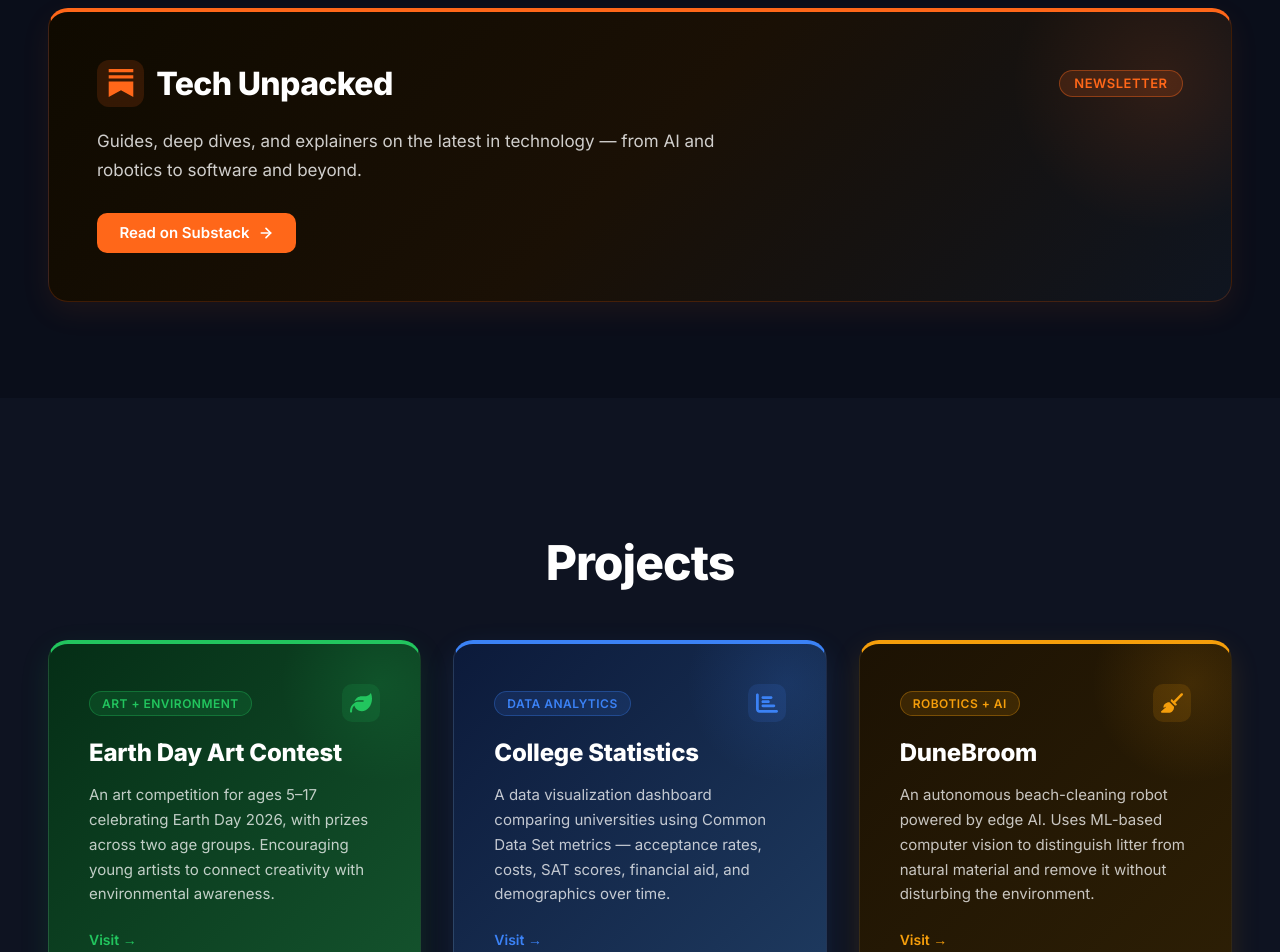
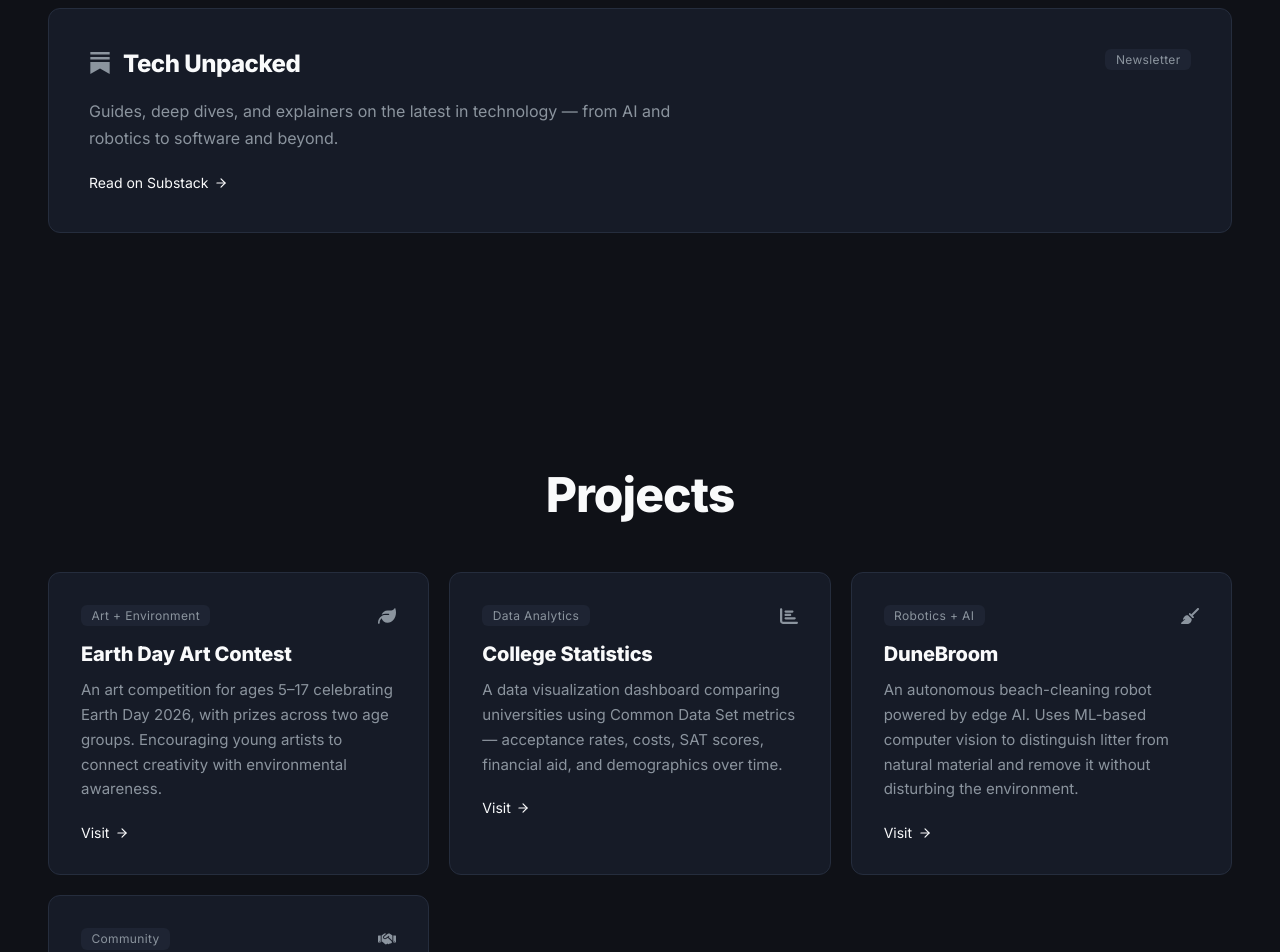
Before and after one commit to groverneev/Neev_Website, a Next.js app: page / in a window 1280 px wide. Shown: the part 980-1932 px from the top of the page. Built offline with nearby package versions, Linux system fonts and the light colour scheme.

Commit message:
much more modern theme

```diff
--- a/components/BlogSection.tsx
+++ b/components/BlogSection.tsx
@@ -8,7 +8,7 @@ export default function BlogSection() {
       id="blog"
       style={{
         padding: "6rem 2rem",
-        background: "#0a0e1a",
+        background: "#0f1117",
         textAlign: "center",
       }}
     >
@@ -16,7 +16,7 @@ export default function BlogSection() {
         style={{
           fontSize: 48,
           fontWeight: 700,
-          color: "#fff",
+          color: "#f9fafb",
           marginBottom: "3rem",
           letterSpacing: "-0.02em",
         }}
@@ -43,108 +43,58 @@ export default function BlogSection() {
         >
           <div
             style={{
-              background:
-                "linear-gradient(135deg, #0f0a00 0%, #1a1005 50%, #0f1520 100%)",
-              borderRadius: "20px",
-              padding: "3rem",
-              color: "#fff",
+              background: "#161b27",
+              borderRadius: "12px",
+              padding: "2.5rem",
+              color: "#f9fafb",
               textAlign: "left",
-              transition: "all 0.3s ease",
-              boxShadow: "0 10px 30px rgba(255, 103, 25, 0.08)",
-              border: "1px solid rgba(255, 103, 25, 0.2)",
-              borderTop: "4px solid #ff6719",
-              position: "relative",
-              overflow: "hidden",
+              border: "1px solid #252d3d",
               cursor: "pointer",
+              transition: "border-color 0.2s ease",
             }}
             onMouseEnter={(e) => {
-              e.currentTarget.style.transform = "translateY(-6px)";
-              e.currentTarget.style.boxShadow =
-                "0 20px 40px rgba(255, 103, 25, 0.15)";
+              e.currentTarget.style.borderColor = "#374151";
             }}
             onMouseLeave={(e) => {
-              e.currentTarget.style.transform = "translateY(0)";
-              e.currentTarget.style.boxShadow =
-                "0 10px 30px rgba(255, 103, 25, 0.08)";
-            }}
-          >
-            {/* Background glow */}
-            <div
-              style={{
-                position: "absolute",
-                top: "-80px",
-                right: "-80px",
-                width: "300px",
-                height: "300px",
-                background:
-                  "radial-gradient(circle, rgba(255, 103, 25, 0.12) 0%, transparent 70%)",
-                zIndex: 0,
-              }}
-            />
-
-            {/* Content */}
-            <div
-              style={{
-                position: "relative",
-                zIndex: 1,
-                display: "flex",
-                flexDirection: "column",
-                gap: "1.25rem",
-              }}
-            >
-              {/* Top row: icon + newsletter tag */}
-              <div
-                style={{
-                  display: "flex",
-                  alignItems: "center",
-                  justifyContent: "space-between",
-                  flexWrap: "wrap",
-                  gap: "1rem",
+              e.currentTarget.style.borderColor = "#252d3d";
             }}
           >
             <div
               style={{
                 display: "flex",
-                    alignItems: "center",
-                    gap: "0.75rem",
+                alignItems: "flex-start",
+                justifyContent: "space-between",
+                flexWrap: "wrap",
+                gap: "1rem",
+                marginBottom: "1.25rem",
               }}
             >
               <div
-                    style={{
-                      background: "rgba(255, 103, 25, 0.15)",
-                      borderRadius: "12px",
-                      padding: "0.6rem",
-                      display: "flex",
-                      alignItems: "center",
-                      justifyContent: "center",
-                    }}
+                style={{ display: "flex", alignItems: "center", gap: "0.75rem" }}
               >
-                    <SiSubstack size={28} color="#ff6719" />
-                  </div>
+                <SiSubstack size={22} color="#8b949e" />
                 <h3
                   style={{
-                      fontSize: 32,
+                    fontSize: 24,
                     fontWeight: 700,
                     margin: 0,
                     letterSpacing: "-0.02em",
+                    color: "#f9fafb",
                   }}
                 >
                   Tech Unpacked
                 </h3>
               </div>
 
-                {/* Newsletter tag */}
               <span
                 style={{
-                    background: "rgba(255, 103, 25, 0.15)",
-                    border: "1px solid rgba(255, 103, 25, 0.4)",
-                    color: "#ff6719",
-                    borderRadius: "999px",
-                    padding: "0.3rem 0.9rem",
-                    fontSize: 13,
-                    fontWeight: 600,
-                    letterSpacing: "0.04em",
-                    textTransform: "uppercase",
+                  background: "#1e2433",
+                  color: "#8b949e",
+                  borderRadius: "6px",
+                  padding: "0.2rem 0.65rem",
+                  fontSize: 12,
+                  fontWeight: 500,
+                  letterSpacing: "0.03em",
                 }}
               >
                 Newsletter
@@ -153,42 +103,35 @@ export default function BlogSection() {
 
             <p
               style={{
-                  fontSize: 17,
+                fontSize: 16,
                 lineHeight: 1.7,
-                  margin: 0,
-                  color: "rgba(255,255,255,0.8)",
-                  maxWidth: "680px",
+                margin: "0 0 1.25rem 0",
+                color: "#8b949e",
+                maxWidth: "640px",
               }}
             >
               Guides, deep dives, and explainers on the latest in technology —
               from AI and robotics to software and beyond.
             </p>
 
-              {/* CTA button */}
-              <div>
             <span
               style={{
+                fontSize: 14,
+                fontWeight: 500,
+                color: "#f9fafb",
                 display: "inline-flex",
                 alignItems: "center",
-                    gap: "0.5rem",
-                    background: "#ff6719",
-                    color: "#fff",
-                    fontWeight: 600,
-                    fontSize: 15,
-                    borderRadius: "10px",
-                    padding: "0.65rem 1.4rem",
-                    marginTop: "0.5rem",
-                    transition: "background 0.2s ease",
+                gap: "0.35rem",
               }}
             >
               Read on Substack
               <svg
-                    width="16"
-                    height="16"
+                width="14"
+                height="14"
                 viewBox="0 0 24 24"
                 fill="none"
                 stroke="currentColor"
-                    strokeWidth="2.5"
+                strokeWidth="2"
                 strokeLinecap="round"
                 strokeLinejoin="round"
               >
@@ -197,8 +140,6 @@ export default function BlogSection() {
               </svg>
             </span>
           </div>
-            </div>
-          </div>
         </a>
       </div>
     </section>
--- a/components/Footer.tsx
+++ b/components/Footer.tsx
@@ -54,8 +54,8 @@ export default function Footer() {
   return (
     <footer
       style={{
-        background: "#0e1321",
-        borderTop: "1px solid #1a2035",
+        background: "#0f1117",
+        borderTop: "1px solid #252d3d",
         color: "#fff",
       }}
     >
@@ -197,7 +197,7 @@ export default function Footer() {
         {/* Bottom Bar */}
         <div
           style={{
-            borderTop: "1px solid #1a2035",
+            borderTop: "1px solid #252d3d",
             marginTop: 32,
             paddingTop: 32,
             display: "flex",
--- a/components/ProjectsSection.tsx
+++ b/components/ProjectsSection.tsx
@@ -5,55 +5,35 @@ import { FaBroom, FaLeaf, FaChartBar, FaHandshake } from "react-icons/fa6";
 const projects = [
   {
     href: "https://earthdayartcontest.vercel.app",
-    accent: "#22c55e",
-    gradient: "linear-gradient(135deg, #052e16 0%, #14532d 100%)",
-    shadowColor: "rgba(34, 197, 94, 0.12)",
-    shadowHoverColor: "rgba(34, 197, 94, 0.22)",
     tag: "Art + Environment",
-    icon: <FaLeaf size={22} color="#22c55e" />,
+    icon: <FaLeaf size={18} color="#8b949e" />,
     title: "Earth Day Art Contest",
     description:
       "An art competition for ages 5–17 celebrating Earth Day 2026, with prizes across two age groups. Encouraging young artists to connect creativity with environmental awareness.",
-    cta: "Visit →",
   },
   {
     href: "https://collegestatistics.org",
-    accent: "#3b82f6",
-    gradient: "linear-gradient(135deg, #0c1a3a 0%, #1e3a5f 100%)",
-    shadowColor: "rgba(59, 130, 246, 0.12)",
-    shadowHoverColor: "rgba(59, 130, 246, 0.22)",
     tag: "Data Analytics",
-    icon: <FaChartBar size={22} color="#3b82f6" />,
+    icon: <FaChartBar size={18} color="#8b949e" />,
     title: "College Statistics",
     description:
       "A data visualization dashboard comparing universities using Common Data Set metrics — acceptance rates, costs, SAT scores, financial aid, and demographics over time.",
-    cta: "Visit →",
   },
   {
     href: "https://dunebroom.com",
-    accent: "#f59e0b",
-    gradient: "linear-gradient(135deg, #1c1203 0%, #2d1f05 100%)",
-    shadowColor: "rgba(245, 158, 11, 0.12)",
-    shadowHoverColor: "rgba(245, 158, 11, 0.22)",
     tag: "Robotics + AI",
-    icon: <FaBroom size={22} color="#f59e0b" />,
+    icon: <FaBroom size={18} color="#8b949e" />,
     title: "DuneBroom",
     description:
       "An autonomous beach-cleaning robot powered by edge AI. Uses ML-based computer vision to distinguish litter from natural material and remove it without disturbing the environment.",
-    cta: "Visit →",
   },
   {
     href: "https://buddybridge.us",
-    accent: "#8b5cf6",
-    gradient: "linear-gradient(135deg, #1a0f2e 0%, #2d1b4e 100%)",
-    shadowColor: "rgba(139, 92, 246, 0.12)",
-    shadowHoverColor: "rgba(139, 92, 246, 0.22)",
     tag: "Community",
-    icon: <FaHandshake size={22} color="#8b5cf6" />,
+    icon: <FaHandshake size={18} color="#8b949e" />,
     title: "BuddyBridge",
     description:
       "A platform connecting elderly adults with teen and college volunteers for free, everyday task assistance — bridging generations through community service.",
-    cta: "Visit →",
   },
 ];
 
@@ -63,7 +43,7 @@ export default function ProjectsSection() {
       id="projects"
       style={{
         padding: "6rem 2rem",
-        background: "#0E1321",
+        background: "#0f1117",
         textAlign: "center",
       }}
     >
@@ -71,7 +51,7 @@ export default function ProjectsSection() {
         style={{
           fontSize: 48,
           fontWeight: 700,
-          color: "#fff",
+          color: "#f9fafb",
           marginBottom: "3rem",
           letterSpacing: "-0.02em",
         }}
@@ -85,7 +65,7 @@ export default function ProjectsSection() {
           margin: "0 auto",
           display: "grid",
           gridTemplateColumns: "repeat(auto-fit, minmax(320px, 1fr))",
-          gap: "2rem",
+          gap: "1.25rem",
           padding: "0 1rem",
         }}
       >
@@ -103,96 +83,57 @@ export default function ProjectsSection() {
           >
             <div
               style={{
-                background: project.gradient,
-                borderRadius: "20px",
-                padding: "2.5rem",
-                color: "#fff",
+                background: "#161b27",
+                borderRadius: "12px",
+                padding: "2rem",
+                color: "#f9fafb",
                 textAlign: "left",
-                transition: "all 0.3s ease",
-                boxShadow: `0 10px 30px ${project.shadowColor}`,
-                border: "1px solid rgba(255, 255, 255, 0.07)",
-                borderTop: `4px solid ${project.accent}`,
-                position: "relative",
-                overflow: "hidden",
+                border: "1px solid #252d3d",
                 cursor: "pointer",
+                transition: "border-color 0.2s ease",
                 height: "100%",
                 boxSizing: "border-box",
               }}
               onMouseEnter={(e) => {
-                e.currentTarget.style.transform = "translateY(-8px)";
-                e.currentTarget.style.boxShadow = `0 20px 40px ${project.shadowHoverColor}`;
+                e.currentTarget.style.borderColor = "#374151";
               }}
               onMouseLeave={(e) => {
-                e.currentTarget.style.transform = "translateY(0)";
-                e.currentTarget.style.boxShadow = `0 10px 30px ${project.shadowColor}`;
+                e.currentTarget.style.borderColor = "#252d3d";
               }}
             >
-              {/* Subtle glow in corner */}
-              <div
-                style={{
-                  position: "absolute",
-                  top: "-60px",
-                  right: "-60px",
-                  width: "200px",
-                  height: "200px",
-                  background: `radial-gradient(circle, ${project.accent}22 0%, transparent 70%)`,
-                  zIndex: 0,
-                }}
-              />
-
-              <div
-                style={{
-                  position: "relative",
-                  zIndex: 1,
-                  display: "flex",
-                  flexDirection: "column",
-                  gap: "1rem",
-                }}
-              >
-                {/* Tag + icon row */}
+              {/* Tag + icon */}
               <div
                 style={{
                   display: "flex",
                   alignItems: "center",
                   justifyContent: "space-between",
+                  marginBottom: "1rem",
                 }}
               >
                 <span
                   style={{
-                      background: `${project.accent}22`,
-                      border: `1px solid ${project.accent}55`,
-                      color: project.accent,
-                      borderRadius: "999px",
-                      padding: "0.25rem 0.75rem",
+                    background: "#1e2433",
+                    color: "#8b949e",
+                    borderRadius: "6px",
+                    padding: "0.2rem 0.65rem",
                     fontSize: 12,
-                      fontWeight: 600,
-                      letterSpacing: "0.04em",
-                      textTransform: "uppercase",
+                    fontWeight: 500,
+                    letterSpacing: "0.03em",
                   }}
                 >
                   {project.tag}
                 </span>
-                  <div
-                    style={{
-                      background: `${project.accent}22`,
-                      borderRadius: "10px",
-                      padding: "0.5rem",
-                      display: "flex",
-                      alignItems: "center",
-                      justifyContent: "center",
-                    }}
-                  >
                 {project.icon}
-                  </div>
               </div>
 
               {/* Title */}
               <h3
                 style={{
-                    fontSize: 24,
+                  fontSize: 20,
                   fontWeight: 700,
-                    margin: 0,
+                  margin: "0 0 0.75rem 0",
                   letterSpacing: "-0.01em",
+                  color: "#f9fafb",
                 }}
               >
                 {project.title}
@@ -203,28 +144,39 @@ export default function ProjectsSection() {
                 style={{
                   fontSize: 15,
                   lineHeight: 1.65,
-                    margin: 0,
-                    color: "rgba(255,255,255,0.75)",
+                  margin: "0 0 1.25rem 0",
+                  color: "#8b949e",
                 }}
               >
                 {project.description}
               </p>
 
               {/* CTA */}
-                <div
+              <span
                 style={{
-                    marginTop: "0.5rem",
-                    display: "flex",
+                  fontSize: 14,
+                  fontWeight: 500,
+                  color: "#f9fafb",
+                  display: "inline-flex",
                   alignItems: "center",
-                    gap: "0.4rem",
-                    color: project.accent,
-                    fontSize: 14,
-                    fontWeight: 600,
+                  gap: "0.35rem",
                 }}
               >
-                  {project.cta}
-                </div>
-              </div>
+                Visit
+                <svg
+                  width="14"
+                  height="14"
+                  viewBox="0 0 24 24"
+                  fill="none"
+                  stroke="currentColor"
+                  strokeWidth="2"
+                  strokeLinecap="round"
+                  strokeLinejoin="round"
+                >
+                  <path d="M5 12h14" />
+                  <path d="m12 5 7 7-7 7" />
+                </svg>
+              </span>
             </div>
           </a>
         ))}
```
Also changed, not shown: app/page.tsx (+5 -5 lines), components/ContactSection.tsx (+7 -7 lines). Lines whose indentation alone changed are shown as unchanged.
